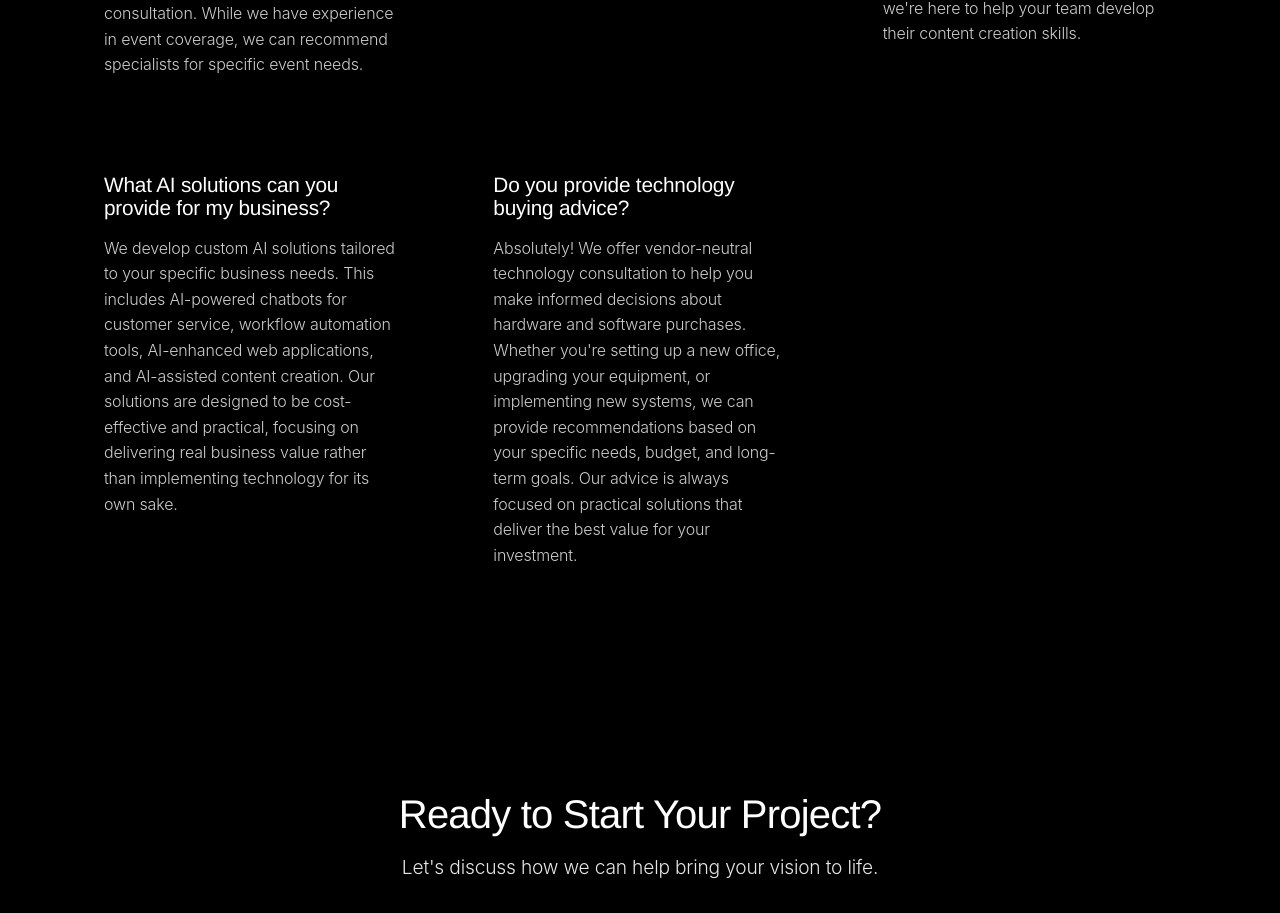
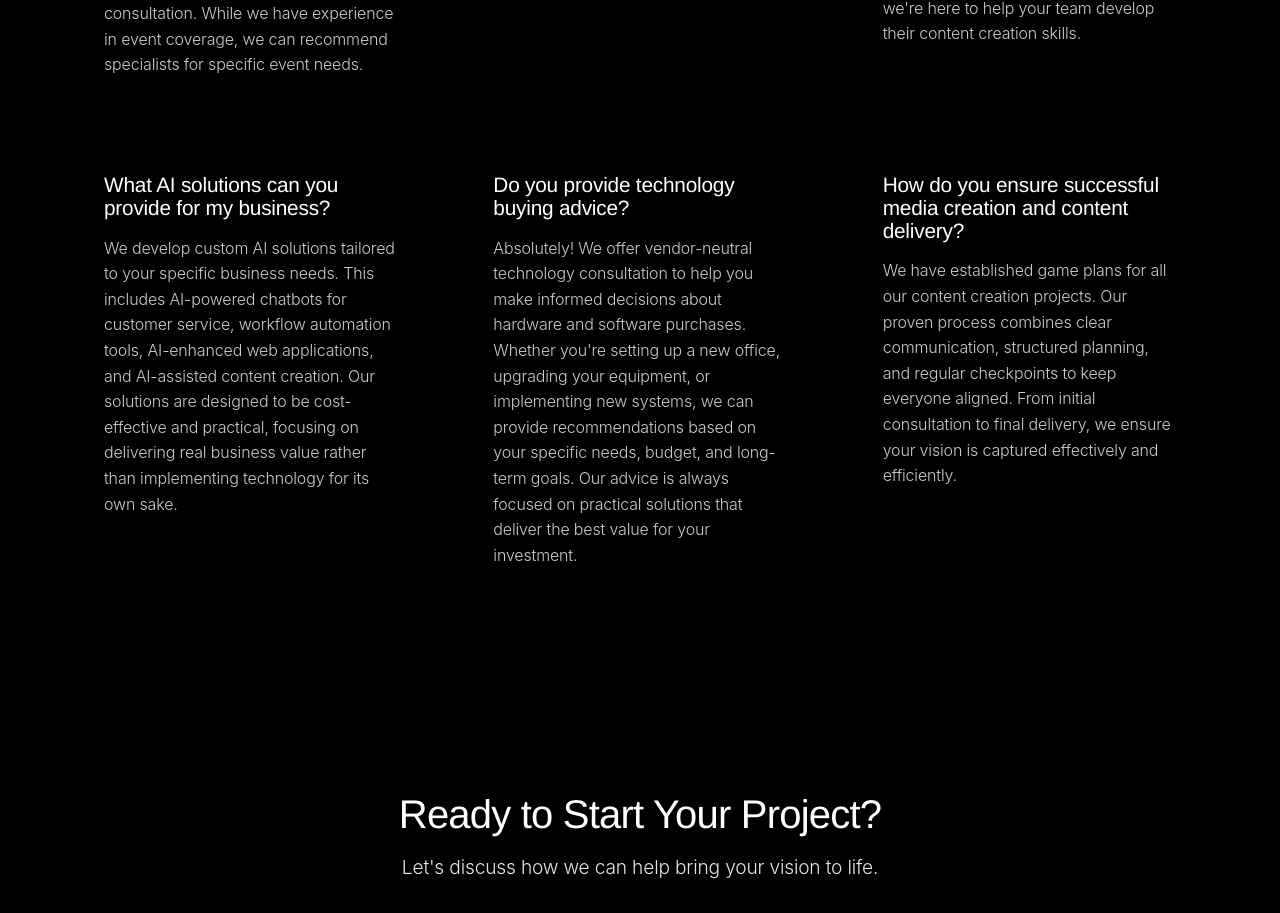
Before and after one commit to mrtwomore/Bananabyte, a Next.js app: page /services in a window 1280 px wide. Shown: the part 1651-2564 px from the top of the page. Built offline with nearby package versions, Linux system fonts and the light colour scheme.

Commit message:
Update FAQ: Streamline media creation process description

```diff
--- a/pages/services.js
+++ b/pages/services.js
@@ -117,6 +117,10 @@ export default function Services() {
               <h3>Do you provide technology buying advice?</h3>
               <p>Absolutely! We offer vendor-neutral technology consultation to help you make informed decisions about hardware and software purchases. Whether you're setting up a new office, upgrading your equipment, or implementing new systems, we can provide recommendations based on your specific needs, budget, and long-term goals. Our advice is always focused on practical solutions that deliver the best value for your investment.</p>
             </div>
+            <div className={styles.faqItem}>
+              <h3>How do you ensure successful media creation and content delivery?</h3>
+              <p>We have established game plans for all our content creation projects. Our proven process combines clear communication, structured planning, and regular checkpoints to keep everyone aligned. From initial consultation to final delivery, we ensure your vision is captured effectively and efficiently.</p>
+            </div>
           </div>
         </section>
 
```
